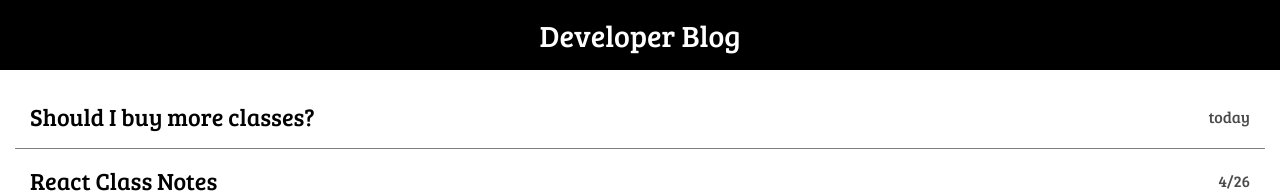
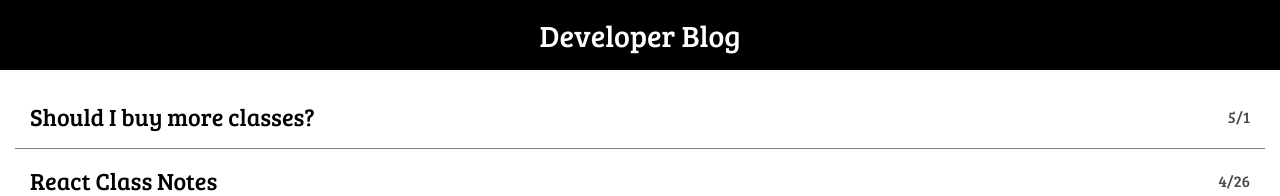
Before and after one commit to RominaSCH/rrbasic, a React (Create React App) app: page / in a window 1280 px wide. Shown: the top 196 px of the page. Built offline with nearby package versions, Linux system fonts and the light colour scheme.

Commit message:
self mission Add delete & modify posts

```diff
--- a/src/App.js
+++ b/src/App.js
@@ -3,7 +3,7 @@ import './App.css';
 //[state, state modify function] = useState()~ 이렇게 해야 재렌더링이 일어남
 function App() {
   let [title, mTitle] = useState(["Should I buy more classes?","React Class Notes",  "My birthday"]);
-  let [date, mDate] = useState(["today","4/26",  "4/13"]);
+  let [date, mDate] = useState(["5/1","4/26",  "4/13"]);
   let [content, mContent] = useState([
     "You bought Codding apple's class, right? Then you are satisfied?",
     "State, Hooks, class, props... Should practice more and more",
@@ -45,6 +45,8 @@ function App() {
             posts = [submitContent, ...content];
             mContent(posts);
             //input과 textarea 에 있는 value값 초기화하는건 어떻게?
+            //array 말고 object로 게시글 하나당 1object로 관리하고싶다
+            //id(key) title date content 이렇게, 그럼 수정기능도 될텐데
           }}>Upload</button>
          </div>
 
@@ -61,6 +63,7 @@ function App() {
 }
 
 function Modal(props){ //component! very useful and 보기좋음! 관리도 편함!
+  //modal에 delete와 modify 기능도 넣어볼 것.
   return (
       <div className="modal_bg">
         <div className="modal_box">
```
